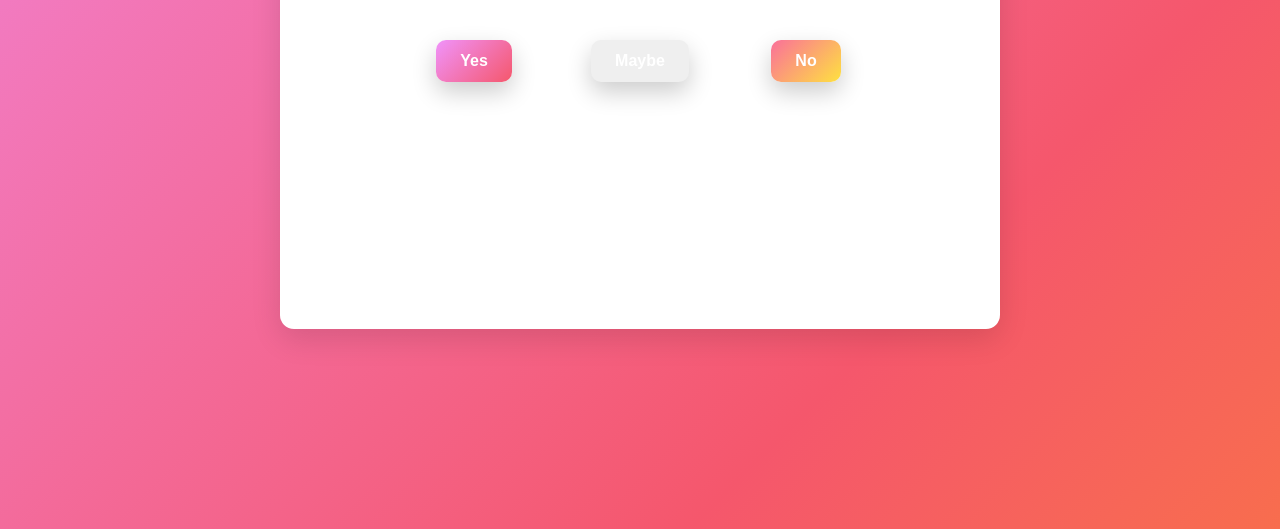
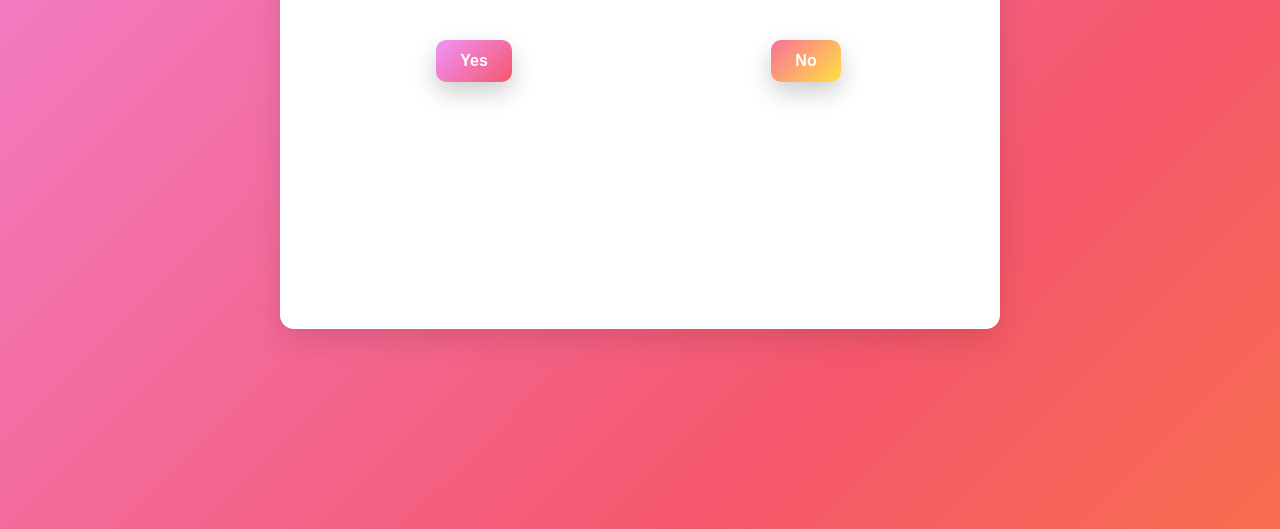
Before and after one commit to saurabhjha137/SagarWeddingGift, a plain HTML site: page proposal.html in a window 1280 px wide. Shown: the part 271-800 px from the top of the page. Drawn offline with Linux system fonts and the light colour scheme.

Commit message:
Removed Maybe

```diff
--- a/proposal.html
+++ b/proposal.html
@@ -12,7 +12,6 @@
     <div class="buttons" id="buttonsArea">
       <button id="yesBtn" class="btn yes">Yes</button>
       <button id="noBtn" class="btn no">No</button>
-      <button id="maybeBtn" class="btn maybe">Maybe</button>
     </div>
   </div>
   <audio id="proposalAudio" src="audio/Mujhse Shaadi Karogi Sonu Nigam 128 Kbps.mp3"></audio>
```
